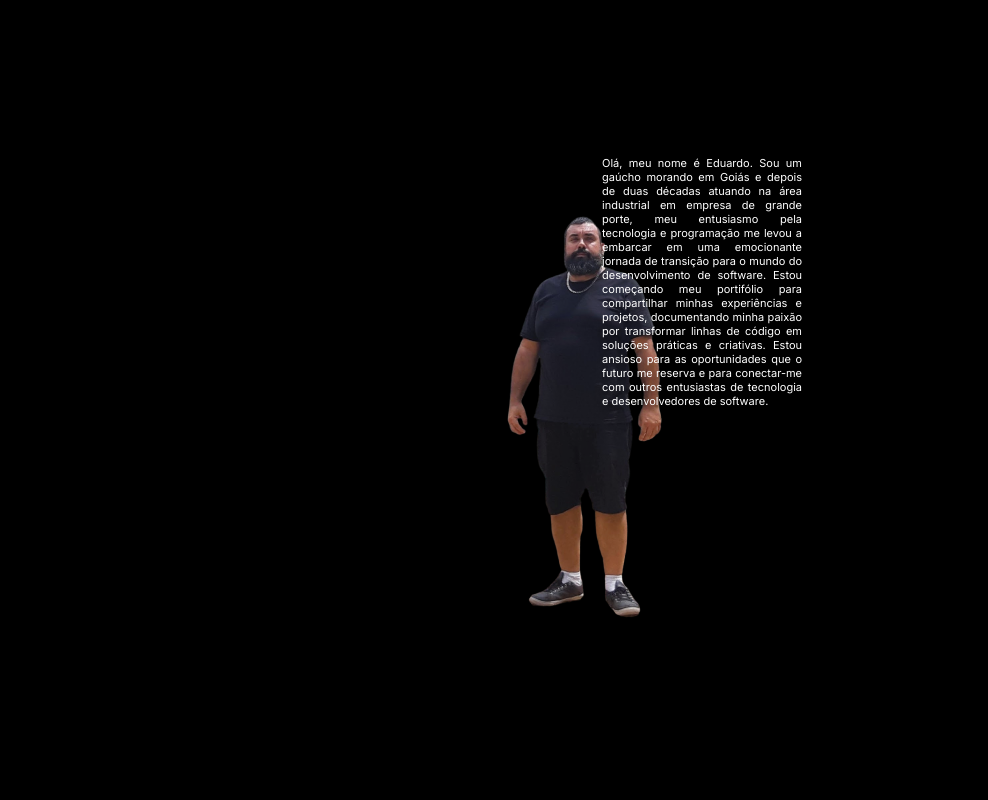
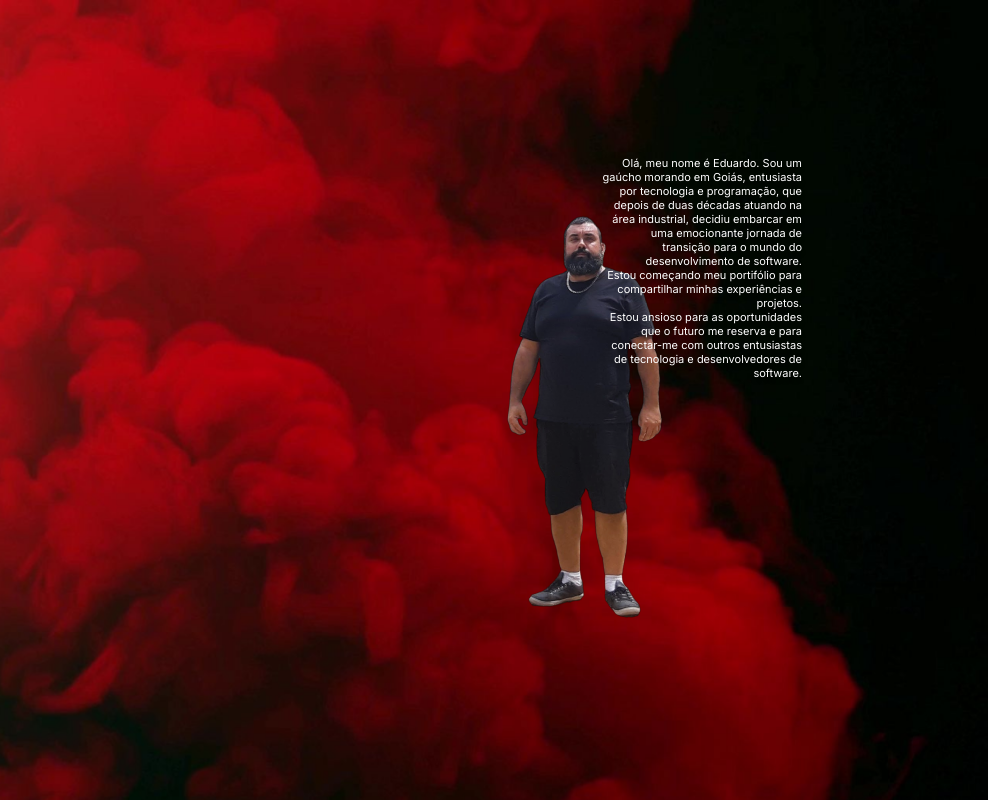
Before and after one commit to Drufontael/primeiroFront, a plain HTML site: page about.html in a window 1280 px wide. Shown: the whole page, without its empty margins (0-988 px from the left). Drawn offline with Linux system fonts and the light colour scheme.

Commit message:
Personalizando bg e alterando texto.

```diff
--- a/about.html
+++ b/about.html
@@ -17,16 +17,13 @@
       <img src="./assets/minha-image.png" alt="Imagem de Edu vestido de preto">
       <div id="description">
         <p>
-          Olá, meu nome é Eduardo. Sou um gaúcho morando em Goiás e depois de
-          duas décadas atuando na área industrial em empresa de
-          grande porte, meu entusiasmo pela tecnologia e programação me levou a
-          embarcar em uma emocionante jornada de transição para o mundo do
-          desenvolvimento de software. Estou começando meu portifólio para compartilhar minhas experiências
-          e projetos, documentando minha paixão por transformar linhas de código
-          em soluções práticas e criativas. Estou ansioso para as oportunidades
+          Olá, meu nome é Eduardo. Sou um gaúcho morando em Goiás, entusiasta por tecnologia e programação, que depois de duas décadas atuando na área industrial, decidiu embarcar em uma emocionante jornada de transição para o mundo do desenvolvimento de software.<br>
+          Estou começando meu portifólio para compartilhar minhas experiências e projetos.<br>
+          Estou ansioso para as oportunidades
           que o futuro me reserva e para conectar-me com outros entusiastas de
           tecnologia e desenvolvedores de software.
         </p>
+
       </div>
     </div>
   </body>
--- a/style-about.css
+++ b/style-about.css
@@ -3,8 +3,12 @@
   padding: 0;
   box-sizing: border-box;
 }
+:root{
+  --bg-url: url(./assets/1.png);
+}
 body {
-  background: black;
+  background: var(--bg-url) no-repeat top center/cover;
+  height: 100vh;
   text-align: center;
 }
 #container {
@@ -32,7 +36,7 @@ body {
 }
 #description p {
   color: #fff;
-  text-align: justify;
+  text-align: right;
   text-shadow: 0px 4px 4px rgba(0, 0, 0, 0.25);
   font-family: Inter;
   font-size: 11px;
@@ -40,3 +44,8 @@ body {
   font-weight: 400;
   line-height: normal;
 }
+@media (min-width: 700px){
+  :root{
+    --bg-url: url(./assets/3.png);
+  }
+}
--- a/style.css
+++ b/style.css
@@ -5,7 +5,7 @@
 }
 :root {
   --text-color: white;
-  --bg-url: url(./assets/bg-mobile.jpg);
+  --bg-url: url(./assets/1.png);
   --stroke-color: rgba(255, 255, 255, 0.5);
   --surface-color: rgba(255, 255, 255, 0.1);
   --surface-color-hover: rgba(255, 255, 255, 0.05);
@@ -14,7 +14,7 @@
 }
 .light {
   --text-color: black;
-  --bg-url: url(./assets/bg-mobile-light.jpg);
+  --bg-url: url(./assets/2.png);
   --stroke-color: rgba(0, 0, 0, 0.5);
   --surface-color: rgba(0, 0, 0, 0.1);
   --surface-color-hover: rgba(0, 0, 0, 0.02);
@@ -133,10 +133,10 @@ footer {
 
 @media (min-width: 700px) {
   :root {
-    --bg-url: url(./assets/bg-desktop.jpg);
+    --bg-url: url(./assets/3.png);
   }
   .light {
-    --bg-url: url(./assets/bg-desktop-light.jpg);
+    --bg-url: url(./assets/4.png);
   }
 }
 
```
Also changed, not shown: assets/1.png (added), assets/2.png (added), assets/3.png (added), 1 other file.
